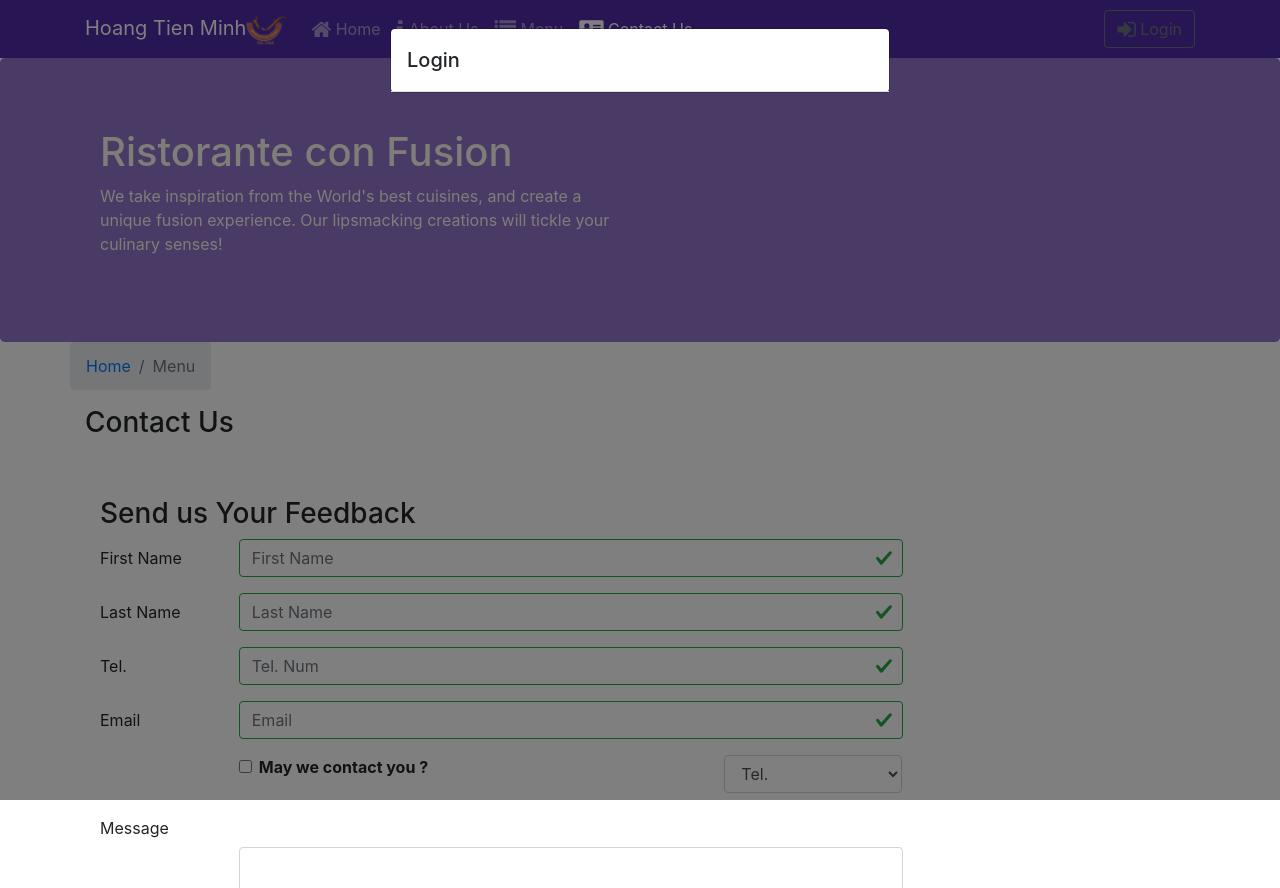
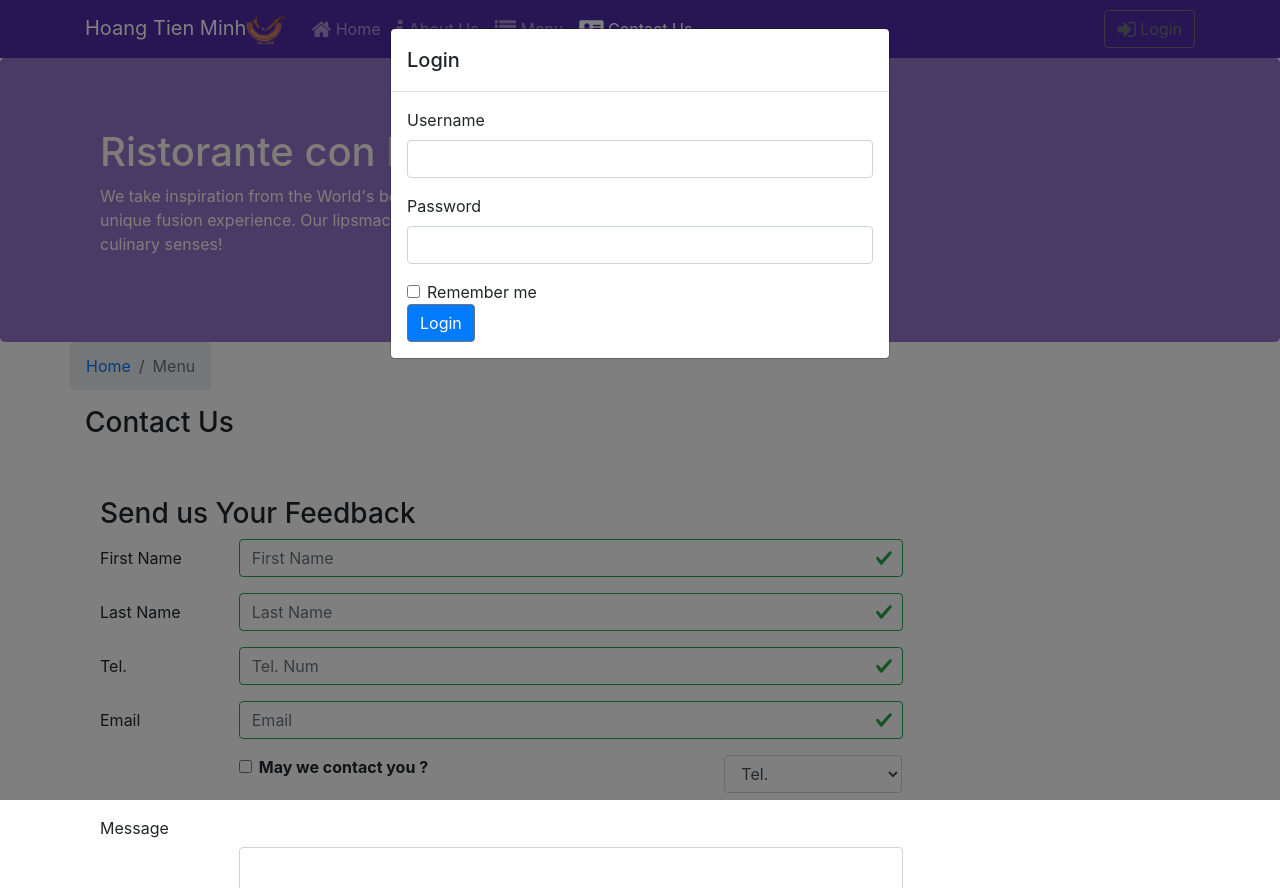
Before and after one commit to GiveMeSomething/my-react-app, a React (Create React App) app: page /contactus in a window 1280 px wide. Both pictures are taken after a click on the button "Login". Shown: the top 888 px of the page. Built offline with nearby package versions, Linux system fonts and the light colour scheme.

Commit message:
add controlled form exercise in React

```diff
--- a/src/components/Contact.js
+++ b/src/components/Contact.js
@@ -1,5 +1,5 @@
 import React, { Component } from 'react';
-import { Breadcrumb, BreadcrumbItem, Form, FormGroup, Label, Input, Button, Col, Row, FormFeedback } from 'reactstrap';
+import { Breadcrumb, BreadcrumbItem, Form, FormGroup, Label, Input, Button, Col, FormFeedback } from 'reactstrap';
 import { Link } from 'react-router-dom';
 
 class Contact extends Component {
--- a/src/components/Header.js
+++ b/src/components/Header.js
@@ -1,5 +1,9 @@
 import React, { Component } from 'react';
-import { Navbar, NavbarBrand, Jumbotron, Nav, NavbarToggler, Collapse, NavItem, Button, Modal, ModalHeader, ModalBody } from 'reactstrap';
+import {
+    Navbar, NavbarBrand, Jumbotron, Nav, NavbarToggler, Collapse, NavItem,
+    Button, Modal, ModalHeader, ModalBody,
+    Form, FormGroup, Label, Input
+} from 'reactstrap';
 import { NavLink } from 'react-router-dom';
 
 class Header extends Component {
@@ -13,6 +17,7 @@ class Header extends Component {
 
         this.toggleNavbar = this.toggleNavbar.bind(this);
         this.toggleModal = this.toggleModal.bind(this);
+        this.handleLogin = this.handleLogin.bind(this);
     }
 
     toggleNavbar() {
@@ -25,6 +30,13 @@ class Header extends Component {
         this.setState({
             isModalOpen: !this.state.isModalOpen
         });
+    }
+
+    handleLogin(event) {
+        this.toggleModal();
+        alert("Username: " + this.username.value + " Password: " + this.password.value
+            + " Remember: " + this.remember.checked);
+        event.preventDefault();
     }
 
     render() {
@@ -72,6 +84,28 @@ class Header extends Component {
                 </Jumbotron>
                 <Modal isOpen={this.state.isModalOpen} toggle={this.toggleModa}>
                     <ModalHeader toggle={this.toggleModa}>Login</ModalHeader>
+                    <ModalBody>
+                        <Form onSubmit={this.handleLogin}>
+                            <FormGroup>
+                                <Label htmlFor="username">Username</Label>
+                                <Input type="text" id="username" name="username"
+                                innerRef={(input) => this.username = input}></Input>
+                            </FormGroup>
+                            <FormGroup>
+                                <Label htmlFor="password">Password</Label>
+                                <Input type="password" id="password" name="password"
+                                innerRef={(input) => this.password = input}></Input>
+                            </FormGroup>
+                            <FormGroup check>
+                                <Label check>
+                                    <Input type="checkbox" name="remember"
+                                    innerRef={(input) => this.remember = input}></Input>
+                                    Remember me
+                                </Label>
+                            </FormGroup>
+                            <Button type="submit" value="submit" className="bg-primary">Login</Button>
+                        </Form>
+                    </ModalBody>
                 </Modal>
             </>
         )
```
